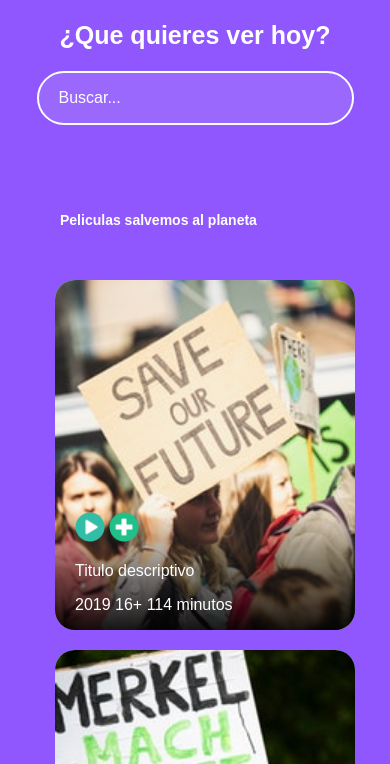
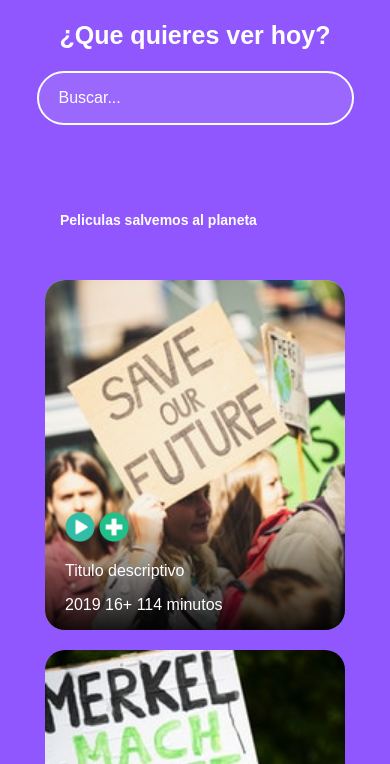
Before and after one commit to lenninIbarrraGonzalez/FrontendDeveloper, a plain HTML site: page html/films.html in a window 390 px wide. Shown: the part 80-844 px from the top of the page. Drawn offline with Linux system fonts and the light colour scheme; a web font is replaced by a local one.

Commit message:
arregalndo padding y scale a inherit

```diff
--- a/css/films.css
+++ b/css/films.css
@@ -143,45 +143,39 @@ body{
     opacity: 1;
 }
 
+/* responsive design  */
+
 @media only screen and (max-width: 600px){
-
     .header__img{
         margin-left: 20px;
-
     }
     .categories__tittle{
         margin-left: 30px;
     }
-
     .carousel{
-        width: 100%;
-        overflow: scroll;
-        padding: 0px;
-        overflow: hidden;
-        display: flex;
+         display: flex;
         justify-content: center;
+        padding: 0;
     }
-
     .carousel__container{
-        /* margin: 20px 0px; */
         padding-bottom: 10px;
-        /* padding-left: 10px; */
-
         display: grid;
         grid-template-columns: 1fr;
         grid-template-rows: 1fr;
-
-
+        padding: 0;
     }
-
     .carusel-item{
         width: 300px;
         height: 350px;
         position: relative;
     }
 
-    .carousel__container:hover{
-        transform: scale(0.9);
+    /* .carousel__container:hover{
+        transform: inherit
+    }  */
+
+    .carousel__container:hover .carusel-item:hover{
+        transform: inherit
     }
 
     .carousel-item__img{
```
